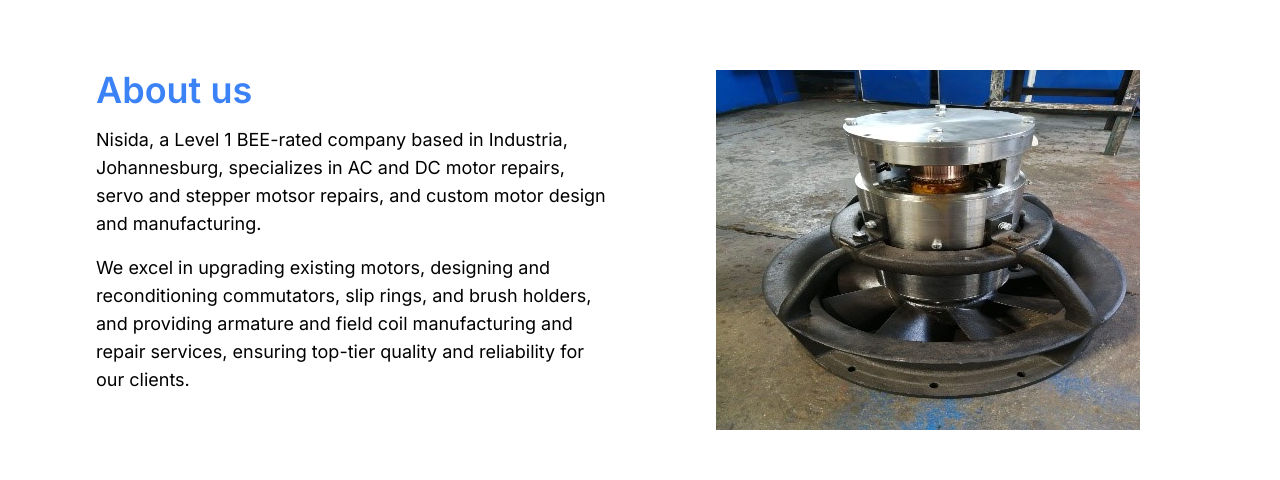
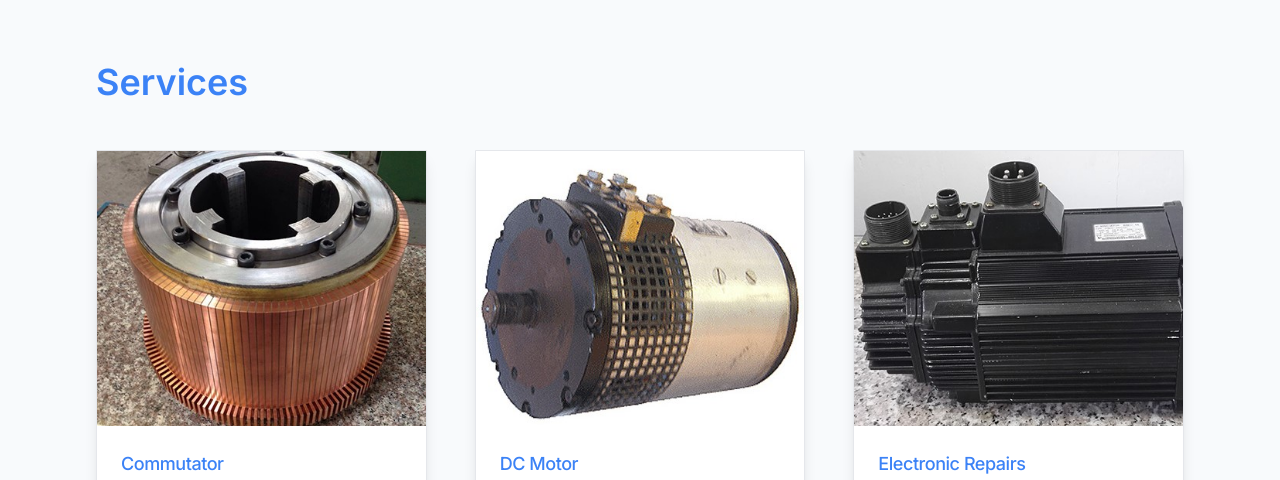
Before and after one commit to lebohangmdm/demo, a Next.js app: page / in a window 1280 px wide. Shown: the part 650-1130 px from the top of the page. Built offline with nearby package versions, Linux system fonts and the light colour scheme.

Commit message:
delete About, NavLinks and fix menu text-style and handle close

```diff
--- a/app/components/About.tsx
+++ /dev/null
@@ -1,41 +0,0 @@
-import Image from "next/image";
-import img from "@/public/images/about.jpg";
-
-const About = () => {
-  return (
-    <section
-      id="about-us"
-      className="section-container  py-12 md:py-14 lg:py-16"
-    >
-      <div className="mt-4 md:mt-6 grid gap-12  md:gap-14 md:grid-cols-[1.5fr_1fr] lg:gap-16 xl:grid-cols-2">
-        <div className="w-full flex flex-col gap-4 ">
-          <h2 className="text-xl text-blue-500 font-semibold sm:text-2xl md:text-3xl lg:text-4xl">
-            About us
-          </h2>
-          <p className="max-w-xl  md:max-w-3xl  text-sm leading-6 md:text-base xl:leading-7 xl:text-lg ">
-            Nisida, a Level 1 BEE-rated company based in Industria,
-            Johannesburg, specializes in AC and DC motor repairs, servo and
-            stepper motsor repairs, and custom motor design and manufacturing.
-          </p>
-          <p className="max-w-xl md:max-w-3xl text-sm leading-6 md:text-base xl:leading-7 xl:text-lg">
-            We excel in upgrading existing motors, designing and reconditioning
-            commutators, slip rings, and brush holders, and providing armature
-            and field coil manufacturing and repair services, ensuring top-tier
-            quality and reliability for our clients.
-          </p>
-        </div>
-        <div className="">
-          <Image
-            src={img}
-            alt="about-img"
-            style={{ objectFit: "cover" }}
-            className="object-cover h-52 md:h-full mx-auto"
-            quality={90}
-          />
-        </div>
-      </div>
-    </section>
-  );
-};
-
-export default About;
--- a/app/components/Menu.tsx
+++ b/app/components/Menu.tsx
@@ -8,6 +8,10 @@
 
 const Menu = () => {
   const [showMenu, setShowMenu] = useState(false);
+
+  const handleClose = () => {
+    setShowMenu(false);
+  };
 
   return (
     <div className="block z-30 lg:hidden">
@@ -37,7 +41,8 @@
               <li key={link.id} className="w-full">
                 <Link
                   href={link.href}
-                  className="block py-4 text-base cursor-pointer font-medium uppercase hover:text-blue-600 transition-all duration-150"
+                  className="block py-4 text-sm md:text-base cursor-pointer font-medium uppercase hover:text-blue-600 transition-all duration-150"
+                  onClick={handleClose}
                 >
                   {link.name}
                 </Link>
--- a/app/components/NavLinks.tsx
+++ /dev/null
@@ -1,51 +0,0 @@
-"use client";
-
-import { useState } from "react";
-import Link from "next/link";
-import { ChevronDown } from "lucide-react";
-import { Button } from "@/components/ui/button";
-import { serviceLinks } from "@/lib/links";
-
-export default function NavLinks() {
-  const [isOpen, setIsOpen] = useState(false);
-
-  const toggleMenu = () => setIsOpen(!isOpen);
-
-  return (
-    <div
-      className="relative inline-block z-30"
-      onMouseEnter={() => setIsOpen(true)} // Show on hover
-      onMouseLeave={() => setIsOpen(false)} // Hide on mouse leave
-    >
-      <Button
-        variant={"ghost"}
-        onClick={toggleMenu} // Toggle on click
-        className="relative nav-link hover:text-blue-500"
-        asChild
-      >
-        <Link href={"/#services"}>
-          Services <ChevronDown />
-        </Link>
-      </Button>
-
-      {isOpen && (
-        <ul
-          className={`absolute bg-white flex flex-col gap-2 w-[250px] p-4 shadow-lg
-            transition-all duration-300 ease-in-out
-            ${isOpen ? "opacity-100 scale-y-100" : "opacity-0 scale-y-0"}
-            origin-top`}
-        >
-          {serviceLinks.map((link) => (
-            <Link
-              href={link.href}
-              key={link.id}
-              className="font-medium text-sm hover:text-blue-500 transition-colors duration-150"
-            >
-              {link.name}
-            </Link>
-          ))}
-        </ul>
-      )}
-    </div>
-  );
-}
--- a/app/components/Navbar.tsx
+++ b/app/components/Navbar.tsx
@@ -10,7 +10,7 @@
   return (
     <nav className="relative main-container h-14 sm:h-16 lg:h-20">
       <div className="flex items-center justify-between">
-        <Logo width={200} height={200} />
+        <Logo width={250} height={250} />
         <div className="hidden lg:flex items-center lg:gap-8 xl:gap-10">
           <CompanyNavLink />
           <ServicesNavLinks />
```
